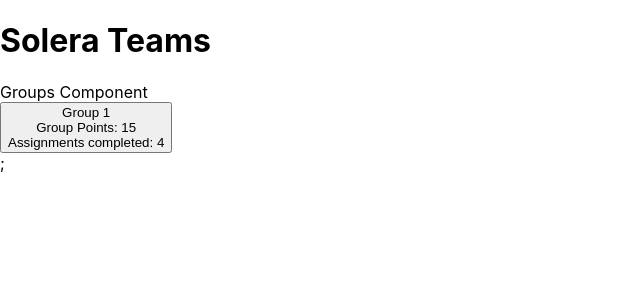
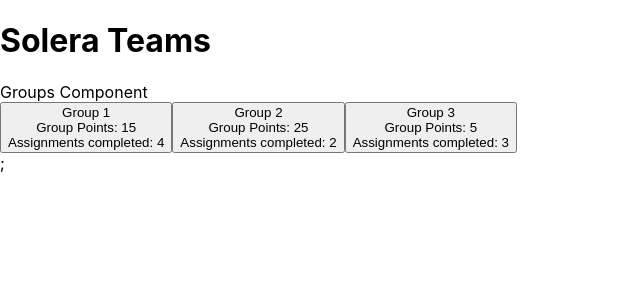
Before and after one commit to jndgoncalves/SoleraBootcampProject, a React (Create React App) app: page / in a window 1280 px wide. Shown: the top 300 px of the page, without its empty margins (0-640 px from the left). Built offline with nearby package versions, Linux system fonts and the light colour scheme; the HTML template or start-up script is replaced by a standard one.

Commit message:
trying to print the team number

```diff
--- a/src/App.js
+++ b/src/App.js
@@ -6,9 +6,12 @@ const tasksScore = [11, 22, 33, 41];
 
 export default function App(){
   const [isShown, setIsShown] = useState(false);
+  let idNumber
   const handleClick = event => {
     // 👇️ toggle shown state
     setIsShown(current => !current);
+    idNumber=event.currentTarget.id;
+    console.log(idNumber);
 
     // 👇️ or simply set it to true
     // setIsShown(true);
@@ -19,7 +22,9 @@ export default function App(){
       <h1>Solera Teams</h1>
       <div>
           <div>Groups Component</div>
-          <button onClick={handleClick}><Group name="Group 1" points="15" assignment="4"/></button>
+          <button onClick={handleClick} id={'1'}><Group name="Group 1" points="15" assignment="4"/></button>
+          <button onClick={handleClick} id={'2'}><Group name="Group 2" points="25" assignment="2"/></button>
+          <button onClick={handleClick} id={'3'}><Group name="Group 3" points="5" assignment="3"/></button>
 
 
       </div>
@@ -31,7 +36,9 @@ export default function App(){
 {isShown && (
   <div>
     <div>Groups Details</div>
-     <GroupDetails names="Group 1" pointss="15" tasks={task} tasksScores = {tasksScore} />
+    <div>{idNumber}</div>
+
+      <GroupDetails names="Group 1" pointss="15" tasks={task} tasksScores = {tasksScore} />
   </div>
 )}
 
```
